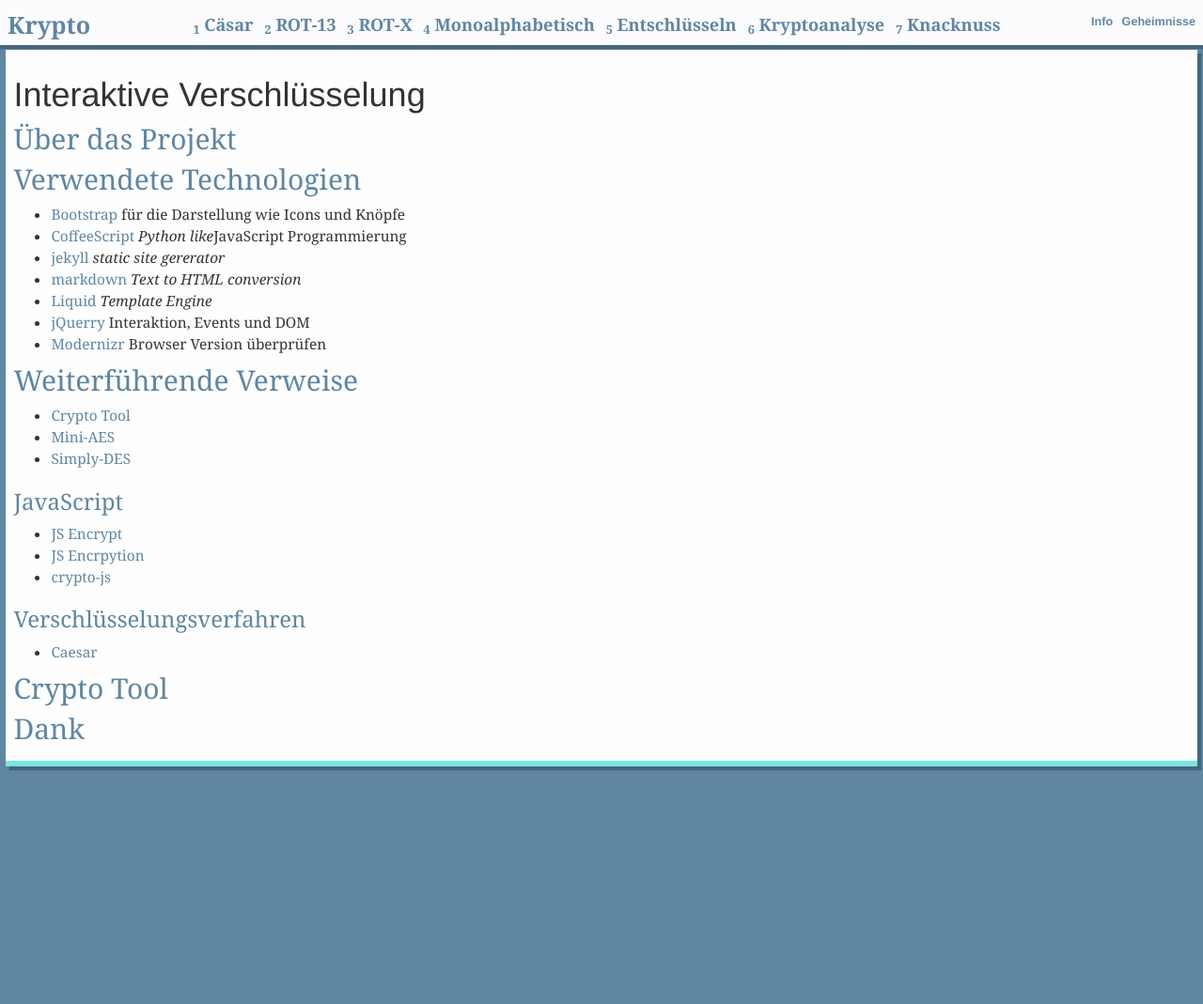
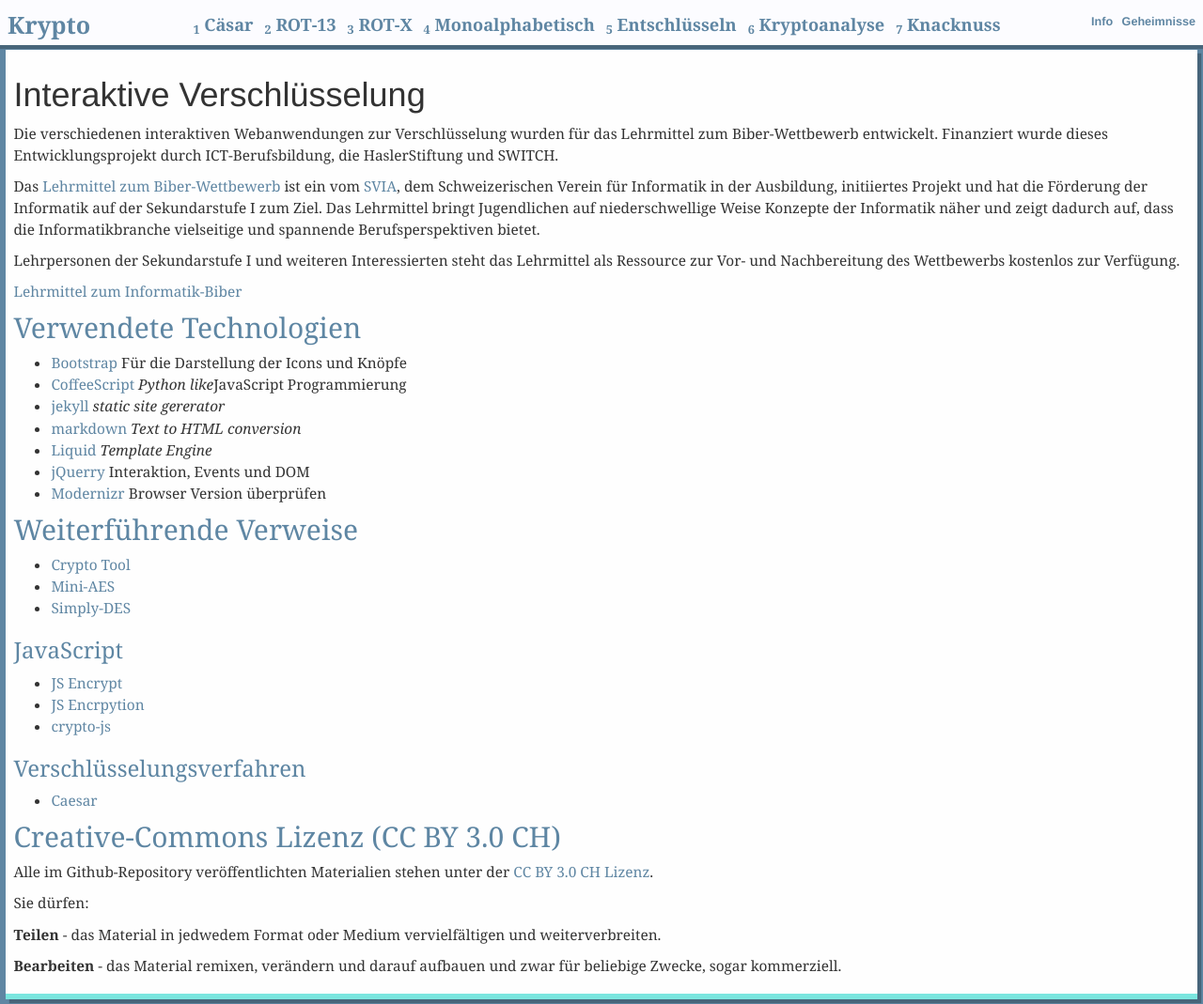
Before and after one commit to mgje/Crypto, a Jekyll site: the page built from about/index.md, in a window 1280 px wide. Shown: the whole page at 94% size. Built offline with Jekyll 4.4.1, drawn with Linux system fonts in a browser that asks for light colours; some web fonts are replaced; before the commit the page ends 900 px from its top, so only the background shows below that.

Commit message:
added about page

```diff
--- a/about/index.md
+++ b/about/index.md
@@ -5,13 +5,22 @@ class: about
 ---
 # Interaktive Verschlüsselung
 
-## Über das Projekt
+Die verschiedenen interaktiven Webanwendungen zur Verschlüsselung wurden für das Lehrmittel zum Biber-Wettbewerb
+entwickelt. Finanziert wurde dieses Entwicklungsprojekt durch ICT-Berufsbildung, die HaslerStiftung und SWITCH.
+
+Das [Lehrmittel zum Biber-Wettbewerb](http://informatik-biber.ch/musik/) ist ein vom [SVIA](http://svia-ssie-ssii.ch/), dem Schweizerischen Verein für Informatik in der Ausbildung, initiiertes Projekt und hat die Förderung der Informatik auf der Sekundarstufe I zum Ziel.
+Das Lehrmittel bringt Jugendlichen auf niederschwellige Weise Konzepte der Informatik näher und zeigt dadurch auf, dass die Informatikbranche vielseitige und spannende Berufsperspektiven bietet.
+
+Lehrpersonen der Sekundarstufe I und weiteren Interessierten steht das Lehrmittel als Ressource zur Vor- und Nachbereitung des Wettbewerbs kostenlos zur Verfügung.
+
+[Lehrmittel zum Informatik-Biber](http://informatik-biber.ch/musik/)
+
 
 
 
 ## Verwendete Technologien
 
-- [Bootstrap](http://getbootstrap.com/about/) für die Darstellung wie Icons und Knöpfe
+- [Bootstrap](http://getbootstrap.com/about/) Für die Darstellung der Icons und Knöpfe
 - [CoffeeScript](http://coffeescript.org/) *Python like*JavaScript Programmierung
 - [jekyll](http://jekyllrb.com/) *static site gererator*
 - [markdown](http://daringfireball.net/projects/markdown/) *Text to HTML conversion*
@@ -34,7 +43,12 @@ class: about
 ###Verschlüsselungsverfahren
 - [Caesar](http://de.wikipedia.org/wiki/Caesar-Chiffre)
 
-## Crypto Tool
+## Creative-Commons Lizenz (CC BY 3.0 CH)
 
+Alle im Github-Repository veröffentlichten Materialien stehen unter der [CC BY 3.0 CH Lizenz](http://creativecommons.org/licenses/by/3.0/ch/).
 
-## Dank
+Sie dürfen:
+
+**Teilen** - das Material in jedwedem Format oder Medium vervielfältigen und weiterverbreiten.
+
+**Bearbeiten** - das Material remixen, verändern und darauf aufbauen und zwar für beliebige Zwecke, sogar kommerziell.
```
Also changed, not shown: README.md.
